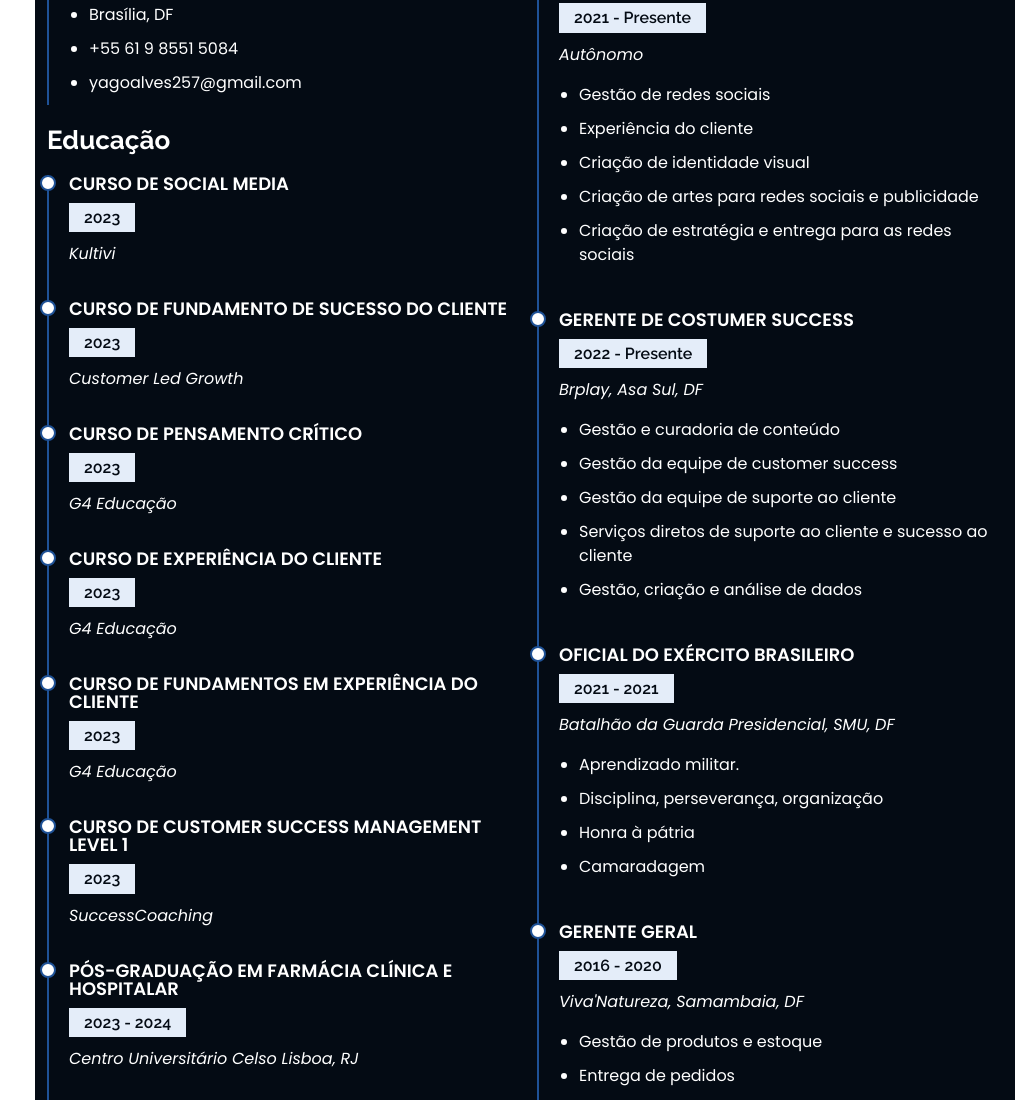
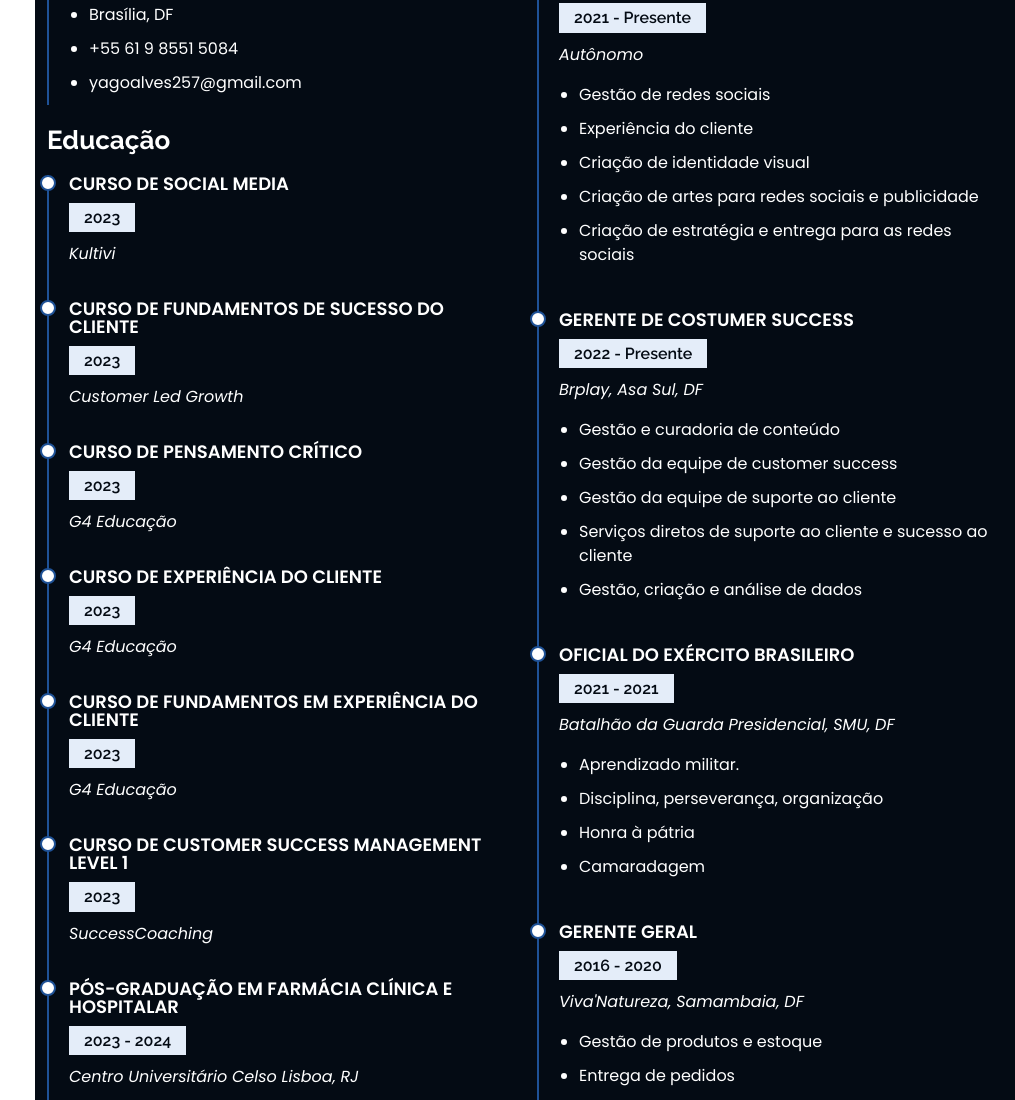
Before and after one commit to YagoSampaioo/yagosampaio, a plain HTML site: page index.html in a window 1280 px wide. Shown: the part 2679-3779 px from the top of the page, without its empty margins (265-1280 px from the left). Drawn offline with Linux system fonts and the light colour scheme.

Commit message:
Atualização 6.1

```diff
--- a/index.html
+++ b/index.html
@@ -238,7 +238,7 @@
               <p><em>Kultivi</em></p>
             </div>
             <div class="resume-item">
-              <h4>Curso de Fundamento de Sucesso do Cliente</h4>
+              <h4>Curso de Fundamentos de Sucesso do Cliente</h4>
               <h5>2023</h5>
               <p><em>Customer Led Growth</em></p>
             </div>
```
